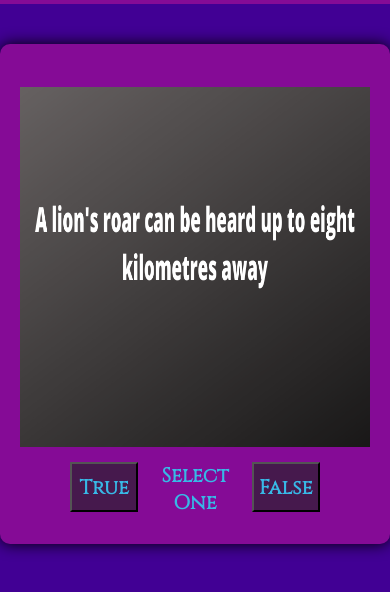
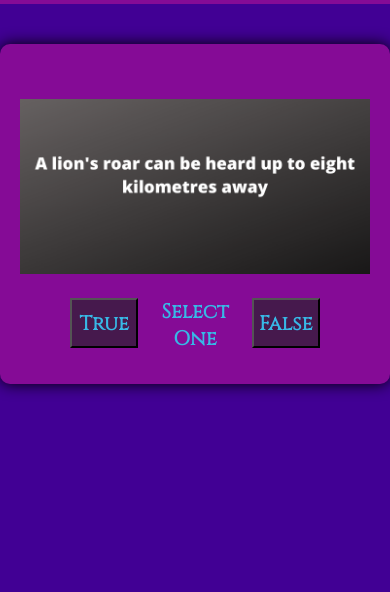
Before and after one commit to Ababka/Trivia-Game, a plain HTML site: page index.html in a window 390 px wide. Shown: the part 96-688 px from the top of the page. Drawn offline with Linux system fonts and the light colour scheme.

Commit message:
phone view not responsive, attempting to fix

```diff
--- a/style.css
+++ b/style.css
@@ -113,7 +113,7 @@ body {
     box-shadow: 0 0 15px;
 }
 
-/*size of an IPhone*/
+/*size of an IPhone*/ /*not responsive in real world*/
 @media (max-width: 391px) {
     #title {
         font-size: 45px;
@@ -125,11 +125,16 @@ body {
 
     #body {
         width: 350px;
+        height: 300px;
+    }
+
+    #question {
+        height: 175px;
     }
 
     img {
         width: 100%;
-        height: inherit;
+        height:fit-content;
     }
 
     #choose {
```
